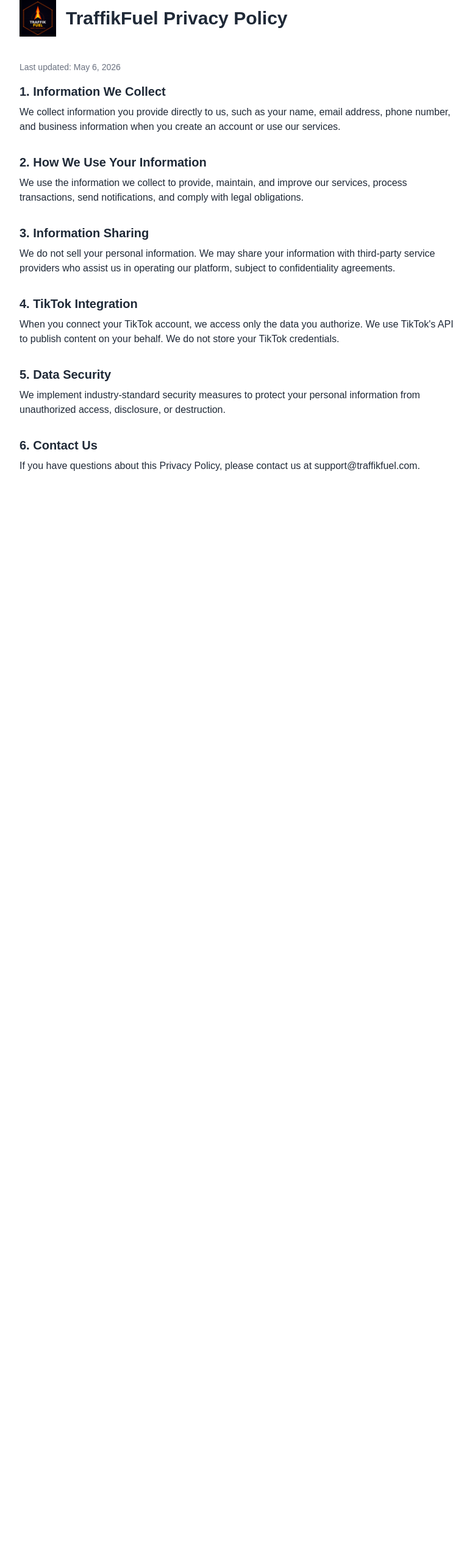
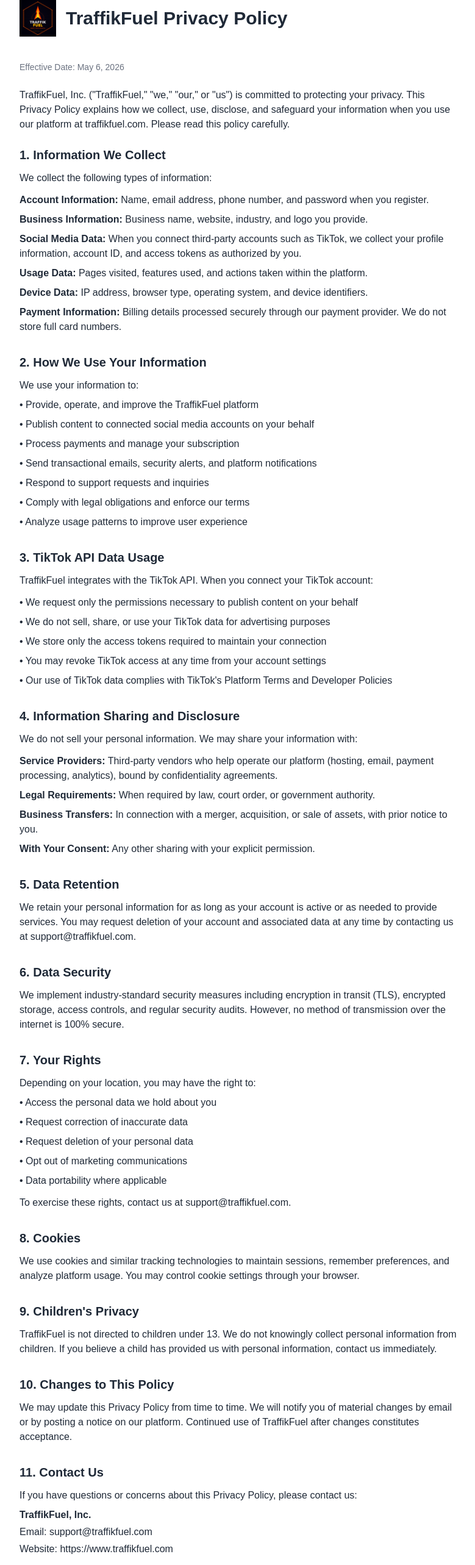
Before and after one commit to thenovarfounder-del/traffikfuel, a Next.js app: page /privacy in a window 1280 px wide. Shown: the part 48-2614 px from the top of the page at 61% size, without its empty margins (248-1027 px from the left). Before the commit the page ends 904 px from the top, so only its background shows below. Built offline with nearby package versions, Linux system fonts and the light colour scheme.

Commit message:
Professional privacy policy

```diff
--- a/src/app/privacy/page.tsx
+++ b/src/app/privacy/page.tsx
@@ -9,36 +9,94 @@
           <h1 className="text-3xl font-bold">TraffikFuel Privacy Policy</h1>
         </div>
 
-        <p className="mb-4 text-sm text-gray-500">Last updated: May 6, 2026</p>
+        <p className="mb-6 text-sm text-gray-500">Effective Date: May 6, 2026</p>
+
+        <p className="mb-6">TraffikFuel, Inc. ("TraffikFuel," "we," "our," or "us") is committed to protecting your privacy. This Privacy Policy explains how we collect, use, disclose, and safeguard your information when you use our platform at traffikfuel.com. Please read this policy carefully.</p>
 
         <section className="mb-8">
-          <h2 className="text-xl font-semibold mb-2">1. Information We Collect</h2>
-          <p>We collect information you provide directly to us, such as your name, email address, phone number, and business information when you create an account or use our services.</p>
+          <h2 className="text-xl font-semibold mb-3">1. Information We Collect</h2>
+          <p className="mb-3">We collect the following types of information:</p>
+          <p className="mb-2"><strong>Account Information:</strong> Name, email address, phone number, and password when you register.</p>
+          <p className="mb-2"><strong>Business Information:</strong> Business name, website, industry, and logo you provide.</p>
+          <p className="mb-2"><strong>Social Media Data:</strong> When you connect third-party accounts such as TikTok, we collect your profile information, account ID, and access tokens as authorized by you.</p>
+          <p className="mb-2"><strong>Usage Data:</strong> Pages visited, features used, and actions taken within the platform.</p>
+          <p className="mb-2"><strong>Device Data:</strong> IP address, browser type, operating system, and device identifiers.</p>
+          <p className="mb-2"><strong>Payment Information:</strong> Billing details processed securely through our payment provider. We do not store full card numbers.</p>
         </section>
 
         <section className="mb-8">
-          <h2 className="text-xl font-semibold mb-2">2. How We Use Your Information</h2>
-          <p>We use the information we collect to provide, maintain, and improve our services, process transactions, send notifications, and comply with legal obligations.</p>
+          <h2 className="text-xl font-semibold mb-3">2. How We Use Your Information</h2>
+          <p className="mb-2">We use your information to:</p>
+          <p className="mb-2">• Provide, operate, and improve the TraffikFuel platform</p>
+          <p className="mb-2">• Publish content to connected social media accounts on your behalf</p>
+          <p className="mb-2">• Process payments and manage your subscription</p>
+          <p className="mb-2">• Send transactional emails, security alerts, and platform notifications</p>
+          <p className="mb-2">• Respond to support requests and inquiries</p>
+          <p className="mb-2">• Comply with legal obligations and enforce our terms</p>
+          <p className="mb-2">• Analyze usage patterns to improve user experience</p>
         </section>
 
         <section className="mb-8">
-          <h2 className="text-xl font-semibold mb-2">3. Information Sharing</h2>
-          <p>We do not sell your personal information. We may share your information with third-party service providers who assist us in operating our platform, subject to confidentiality agreements.</p>
+          <h2 className="text-xl font-semibold mb-3">3. TikTok API Data Usage</h2>
+          <p className="mb-3">TraffikFuel integrates with the TikTok API. When you connect your TikTok account:</p>
+          <p className="mb-2">• We request only the permissions necessary to publish content on your behalf</p>
+          <p className="mb-2">• We do not sell, share, or use your TikTok data for advertising purposes</p>
+          <p className="mb-2">• We store only the access tokens required to maintain your connection</p>
+          <p className="mb-2">• You may revoke TikTok access at any time from your account settings</p>
+          <p className="mb-2">• Our use of TikTok data complies with TikTok's Platform Terms and Developer Policies</p>
         </section>
 
         <section className="mb-8">
-          <h2 className="text-xl font-semibold mb-2">4. TikTok Integration</h2>
-          <p>When you connect your TikTok account, we access only the data you authorize. We use TikTok's API to publish content on your behalf. We do not store your TikTok credentials.</p>
+          <h2 className="text-xl font-semibold mb-3">4. Information Sharing and Disclosure</h2>
+          <p className="mb-3">We do not sell your personal information. We may share your information with:</p>
+          <p className="mb-2"><strong>Service Providers:</strong> Third-party vendors who help operate our platform (hosting, email, payment processing, analytics), bound by confidentiality agreements.</p>
+          <p className="mb-2"><strong>Legal Requirements:</strong> When required by law, court order, or government authority.</p>
+          <p className="mb-2"><strong>Business Transfers:</strong> In connection with a merger, acquisition, or sale of assets, with prior notice to you.</p>
+          <p className="mb-2"><strong>With Your Consent:</strong> Any other sharing with your explicit permission.</p>
         </section>
 
         <section className="mb-8">
-          <h2 className="text-xl font-semibold mb-2">5. Data Security</h2>
-          <p>We implement industry-standard security measures to protect your personal information from unauthorized access, disclosure, or destruction.</p>
+          <h2 className="text-xl font-semibold mb-3">5. Data Retention</h2>
+          <p>We retain your personal information for as long as your account is active or as needed to provide services. You may request deletion of your account and associated data at any time by contacting us at support@traffikfuel.com.</p>
         </section>
 
         <section className="mb-8">
-          <h2 className="text-xl font-semibold mb-2">6. Contact Us</h2>
-          <p>If you have questions about this Privacy Policy, please contact us at support@traffikfuel.com.</p>
+          <h2 className="text-xl font-semibold mb-3">6. Data Security</h2>
+          <p>We implement industry-standard security measures including encryption in transit (TLS), encrypted storage, access controls, and regular security audits. However, no method of transmission over the internet is 100% secure.</p>
+        </section>
+
+        <section className="mb-8">
+          <h2 className="text-xl font-semibold mb-3">7. Your Rights</h2>
+          <p className="mb-2">Depending on your location, you may have the right to:</p>
+          <p className="mb-2">• Access the personal data we hold about you</p>
+          <p className="mb-2">• Request correction of inaccurate data</p>
+          <p className="mb-2">• Request deletion of your personal data</p>
+          <p className="mb-2">• Opt out of marketing communications</p>
+          <p className="mb-2">• Data portability where applicable</p>
+          <p className="mt-3">To exercise these rights, contact us at support@traffikfuel.com.</p>
+        </section>
+
+        <section className="mb-8">
+          <h2 className="text-xl font-semibold mb-3">8. Cookies</h2>
+          <p>We use cookies and similar tracking technologies to maintain sessions, remember preferences, and analyze platform usage. You may control cookie settings through your browser.</p>
+        </section>
+
+        <section className="mb-8">
+          <h2 className="text-xl font-semibold mb-3">9. Children's Privacy</h2>
+          <p>TraffikFuel is not directed to children under 13. We do not knowingly collect personal information from children. If you believe a child has provided us with personal information, contact us immediately.</p>
+        </section>
+
+        <section className="mb-8">
+          <h2 className="text-xl font-semibold mb-3">10. Changes to This Policy</h2>
+          <p>We may update this Privacy Policy from time to time. We will notify you of material changes by email or by posting a notice on our platform. Continued use of TraffikFuel after changes constitutes acceptance.</p>
+        </section>
+
+        <section className="mb-8">
+          <h2 className="text-xl font-semibold mb-3">11. Contact Us</h2>
+          <p className="mb-2">If you have questions or concerns about this Privacy Policy, please contact us:</p>
+          <p className="mb-1"><strong>TraffikFuel, Inc.</strong></p>
+          <p className="mb-1">Email: support@traffikfuel.com</p>
+          <p>Website: https://www.traffikfuel.com</p>
         </section>
       </div>
     </main>
```
